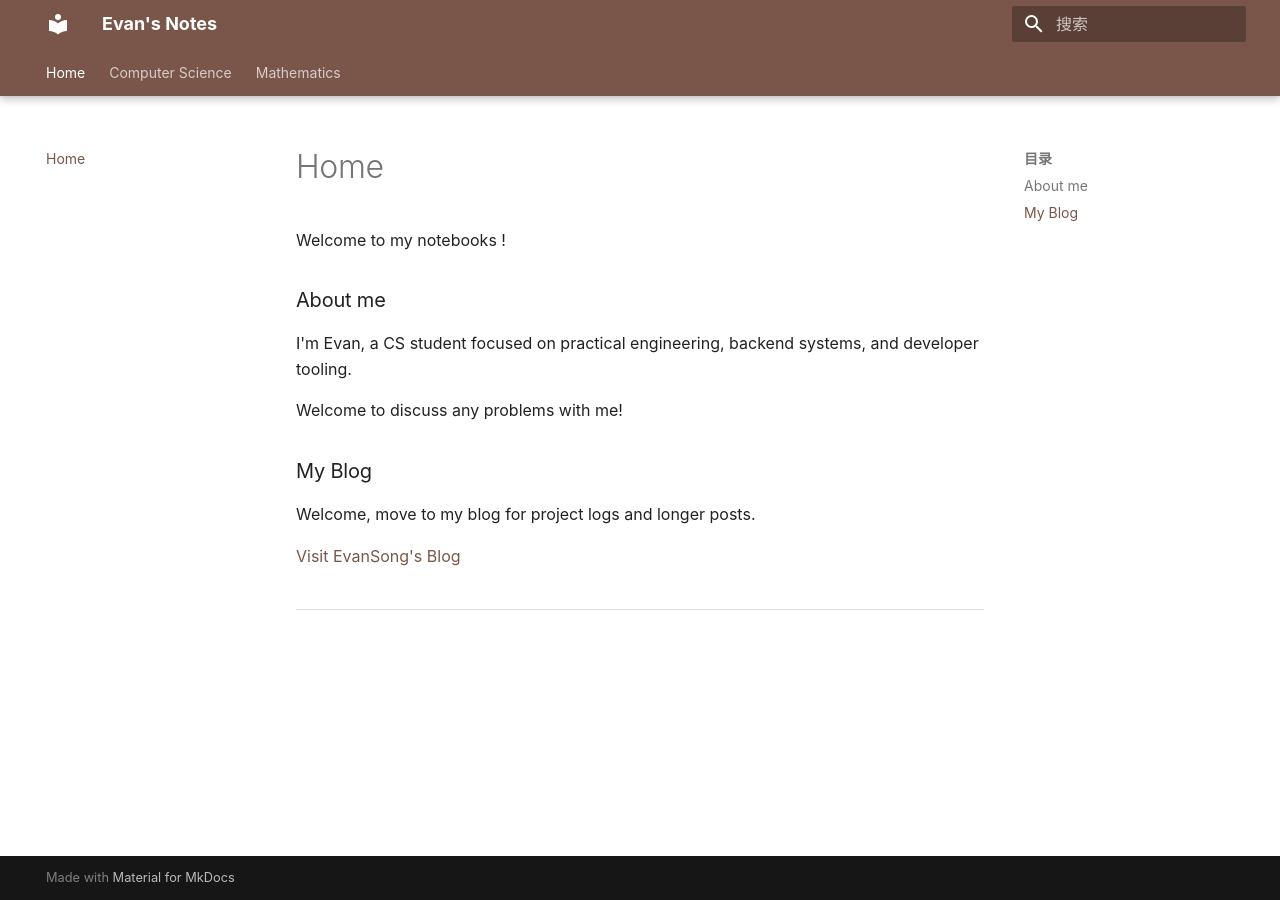
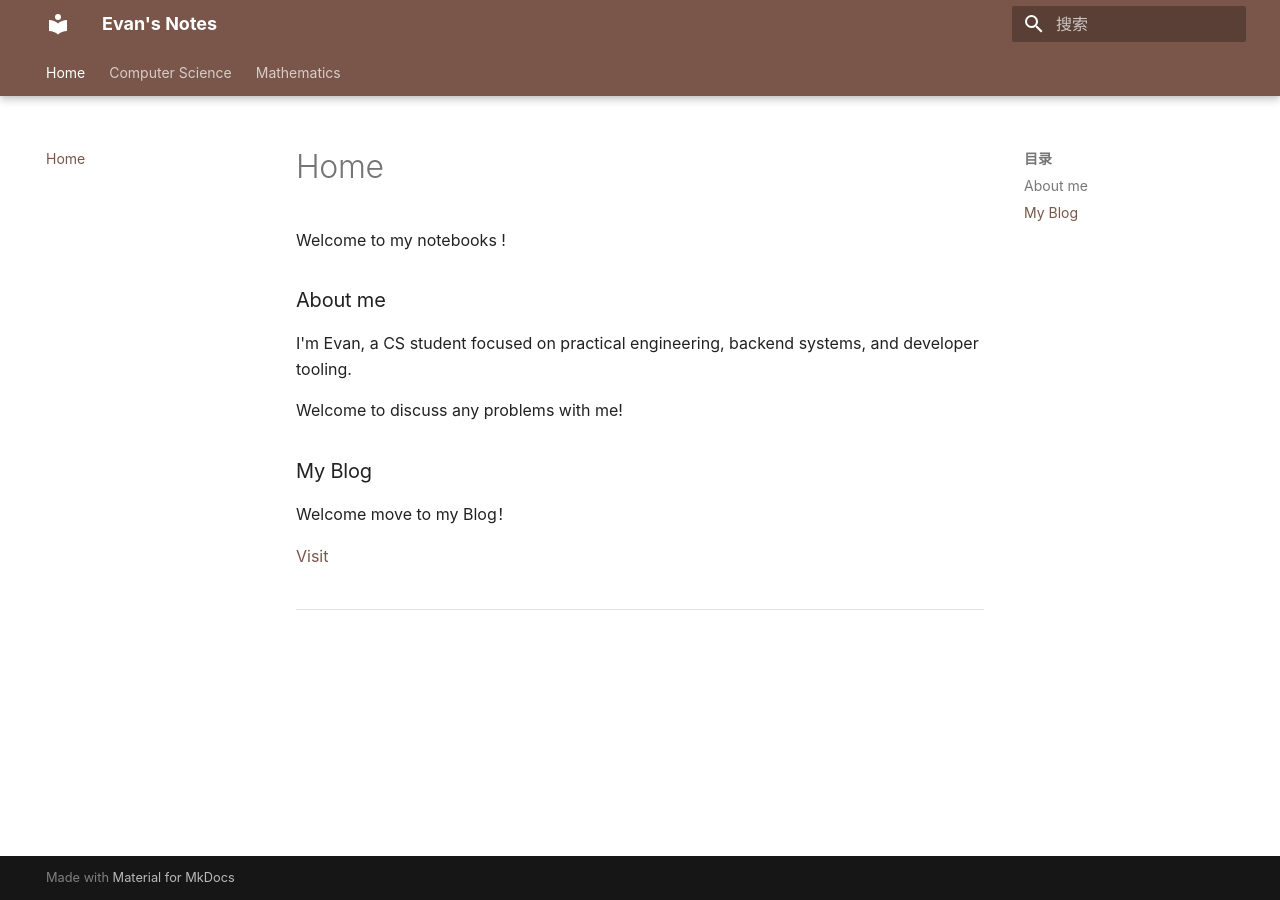
Before and after one commit to Evan0571/notes, an MkDocs documentation site: the page built from docs/index.md, in a window 1280 px wide. Built offline with MkDocs 1.6.1 and Material for MkDocs 9.7.7, drawn with Linux system fonts in a browser that asks for light colours; comment, search, counter and statistics services are not loaded.

Commit message:
up blog link

```diff
--- a/docs/index.md
+++ b/docs/index.md
@@ -6,6 +6,6 @@ I'm Evan, a CS student focused on practical engineering, backend systems, and de
 Welcome to discuss any problems with me!
 
 ### My Blog
-Welcome, move to my blog for project logs and longer posts.
+Welcome move to my Blog！
 
-[Visit EvanSong's Blog](https://evan0571.github.io/)
+[Visit](https://evan0571.github.io/)
```
